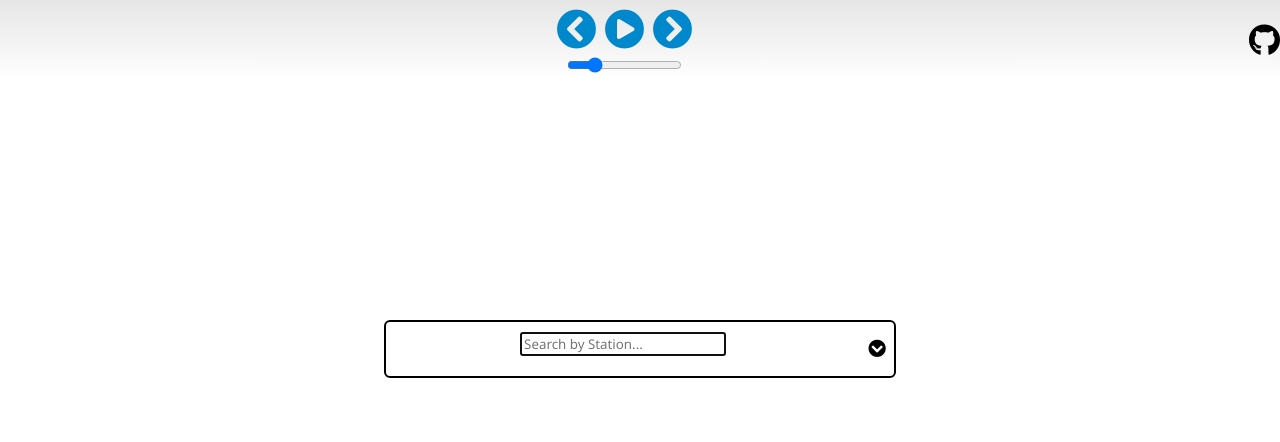
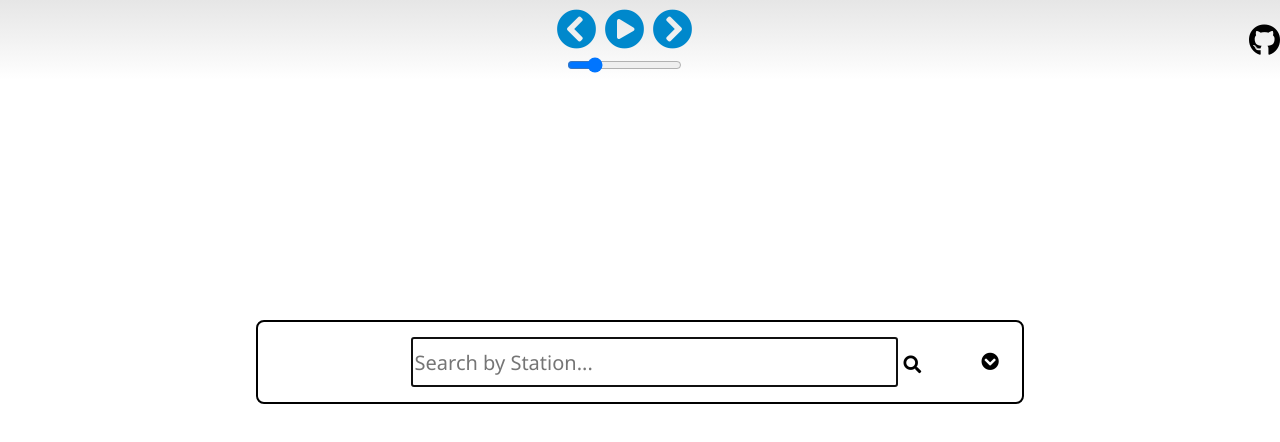
Before and after one commit to m1k3f/RadioPlayer-React, a React (Create React App) app in the folder ClientApp/: page / in a window 1280 px wide. Shown: the top 442 px of the page. Built offline with nearby package versions, Linux system fonts and the light colour scheme.

Commit message:
search UI updates

```diff
--- a/ClientApp/src/components/search/SearchResultItem.js
+++ b/ClientApp/src/components/search/SearchResultItem.js
@@ -5,6 +5,8 @@ import SearchStationLink from './controls/SearchStationLink'
 export default class SearchResultItem extends Component {
 
     render() {
+        let resultItem = this.props.resultItem;
+
         return (
             <div>
                 <AddPlaylistStationButton />
--- a/ClientApp/src/components/search/SearchResults.js
+++ b/ClientApp/src/components/search/SearchResults.js
@@ -4,9 +4,29 @@ import MoreResultsButton from './controls/MoreResultsButton'
 
 export default class SearchResults extends Component {
 
+    renderSearchItems = () => {
+        let content = null;
+        let items = this.props.results;
+        if (items !== null && items.length > 0) {
+            content = items.map((item) => {
+                return (
+                    <SearchResultItem resultItem={item} />
+                );
+            });
+        }
+
+        return (
+            <div className="searchResults">
+                {content}
+            </div>
+        );
+    }
+
     render() {
         return (
-            <div />
+            <React.Fragment>
+                {this.renderSearchItems()}
+            </React.Fragment>
         );
     }
 }
--- a/ClientApp/src/components/search/StationSearch.js
+++ b/ClientApp/src/components/search/StationSearch.js
@@ -9,30 +9,33 @@ export default class StationSearch extends Component {
         searchResults: null
     }
 
-    handleSearchBarCallback = (searchCriteria) => {
+    handleSearchBarCallback = async (searchCriteria) => {
+        let results = await this.getSearchResults(searchCriteria);
 
+        this.setState({
+            searchResults: results
+        });
     }
 
-    getSearchResults = async () => {
-        let advancedSearch = this.getSearchObject();
-
-        let request = new Request('api/radio/searchStations', {
-            method: 'POST',
-            headers: {
-                'Content-Type': 'application/json;charset=utf-8'
-            },
-            body: JSON.stringify(advancedSearch)
-        });
+    getSearchResults = async (searchCriteria) => {
+        return [];
+        // let request = new Request('api/radio/searchStations', {
+        //     method: 'POST',
+        //     headers: {
+        //         'Content-Type': 'application/json;charset=utf-8'
+        //     },
+        //     body: JSON.stringify(searchCriteria)
+        // });
 
         //send request to service
-        let serviceResultsObject = await fetch(request).then((response) => response.json());
+        //let serviceResultsObject = await fetch(request).then((response) => response.json());
 
     }
 
     render() {
         return (
             <section className="stationSearch">
-                <SearchBar stationSearchCallback={this.handleSearchBarCallback()} />
+                <SearchBar stationSearchCallback={this.handleSearchBarCallback} />
                 <SearchResults results={this.state.searchResults} />
             </section>
         );
--- a/ClientApp/src/components/search/controls/SearchBar.js
+++ b/ClientApp/src/components/search/controls/SearchBar.js
@@ -5,6 +5,10 @@ import ClearSearchButton from './ClearSearchButton'
 import AdvancedSearchBars from '../AdvancedSearchBars'
 
 export default class SearchBar extends Component {
+
+    state = {
+        showAdvanced: false
+    }
 
     componentDidMount() {
         this.searchStationName.focus();
@@ -17,56 +21,118 @@ export default class SearchBar extends Component {
         }
     }
 
+    handleSearchButtonClick = async (e) => {
+        let searchCriteria = this.getSearchCriteria();
+        this.props.stationSearchCallback(searchCriteria);
+    }
+
+    handleExpandButtonClick = (e) => {
+        if (this.state.showAdvanced) {
+            this.setState({
+                showAdvanced: false
+            });
+        }
+        else {
+            this.setState({
+                showAdvanced: true
+            });
+        }
+    }
+
     getSearchCriteria = () => {
         let searchCriteria = {};
         searchCriteria.offset = 0;
         searchCriteria.limit = 10;
         searchCriteria.order = 'votes';
         searchCriteria.reverse = true;
-        if (this.searchStationName.length > 0) {
-            searchCriteria.name = this.searchStationName;
+        if (this.searchStationName.value.length > 0) {
+            searchCriteria.name = this.searchStationName.value;
         }
-        // if (countrySearch.length > 0) {
-        //     searchCriteria.country = countrySearch;
-        // }
-        // if (stateSearch.length > 0) {
-        //     searchCriteria.state = stateSearch;
-        // }
-        // if (languageSearch.length > 0) {
-        //     searchCriteria.language = languageSearch;
-        // }
-        // if (tagSearch.length > 0) {
-        //     let tagArray = tagSearch.replace(",", "").split(" ");
-        //     searchCriteria.tagList = tagArray.join(",");
-        // }
-        // if (codecSearch.length > 0) {
-        //     searchCriteria.codec = codecSearch;
-        // }
-        // if (bitrateSearch.length > 0) {
-        //     if (!isNaN(bitrateSearch)) {
-        //         searchCriteria.bitrateMin = parseInt(bitrateSearch);
-        //         searchCriteria.bitrateMax = parseInt(bitrateSearch);
-        //     }
-        // }
+
+        if (this.state.showAdvanced) {
+            if (this.searchCountry.value.length > 0) {
+                searchCriteria.country = this.searchCountry.value;
+            }
+            if (this.searchState.value.length > 0) {
+                searchCriteria.state = this.searchState.value;
+            }
+            if (this.searchLanguage.value.length > 0) {
+                searchCriteria.language = this.searchLanguage.value;
+            }
+            if (this.searchTagList.value.length > 0) {
+                let tagArray = this.searchTagList.value.replace(",", "").split(" ");
+                searchCriteria.tagList = tagArray.join(",");
+            }
+            if (this.searchCodec.value.length > 0) {
+                searchCriteria.codec = this.searchCodec.value;
+            }
+            if (this.searchBitrate.value.length > 0) {
+                if (!isNaN(this.searchBitrate.value)) {
+                    searchCriteria.bitrateMin = parseInt(this.searchBitrate.value);
+                    searchCriteria.bitrateMax = parseInt(this.searchBitrate.value);
+                }
+            }
+        }
 
         return searchCriteria;
     }
 
+    renderAdvanced = () => {
+        let content = null;
+        if (this.state.showAdvanced) {
+            content = (
+                <div className="searchAdvanced">
+                    <div>
+                        <input type="text" placeholder="Country..."
+                                onKeyUp={this.handleKeyUp} ref={el => this.searchCountry = el} />
+                        <input type="text" placeholder="State..."
+                                onKeyUp={this.handleKeyUp} ref={el => this.searchState = el} />
+                        <input type="text" placeholder="Language..."
+                                onKeyUp={this.handleKeyUp} ref={el => this.searchLanguage = el} />
+                    </div>
+                    <div>
+                        <input type="text" placeholder="Tag List..."
+                                onKeyUp={this.handleKeyUp}  ref={el => this.searchTagList = el} />
+                        <input type="text" placeholder="Codec..."
+                                onKeyUp={this.handleKeyUp} ref={el => this.searchCodec = el} />
+                        <input type="text" placeholder="Kbps..."
+                                onKeyUp={this.handleKeyUp} ref={el => this.searchBitrate = el} />
+                    </div>
+                </div>
+            );
+        }
+
+        return (content);
+    }
+
     render() {
+        let expandButtonClass = (this.state.showAdvanced) ?
+                                'fas fa-chevron-circle-up fa-lg' :
+                                'fas fa-chevron-circle-down fa-lg';
+
         return (
             <div className="searchControlsAdvanced">
                 <div className="searchControls">
-                    <div />
-                    <div>
+                    <div className="controlItem" />
+                    <div className="controlItem">
                         <input ref={el => this.searchStationName = el}
                             type="text"
                             placeholder="Search by Station..."
                             onKeyUp={this.handleKeyUp} />
                         {/* <ClearSearchButton /> */}
+                        <button onClick={this.handleSearchButtonClick}>
+                            <i className="fas fa-search fa-lg"></i>
+                        </button>
                     </div>
-                    <AdvancedSearchButton />
+                    {/* <AdvancedSearchButton /> */}
+                    <div className="controlItem">
+                        <button onClick={this.handleExpandButtonClick} style={{padding: '8px'}}>
+                            <i className={expandButtonClass}></i>
+                        </button>
+                    </div>
                 </div>
-                <AdvancedSearchBars />
+                {/* <AdvancedSearchBars /> */}
+                {this.renderAdvanced()}
             </div>
         );
     }
--- a/ClientApp/src/css/radio.css
+++ b/ClientApp/src/css/radio.css
@@ -80,13 +80,13 @@ main .stationSearch {
     position: fixed;
     top: 40vh;
     display: flex;
+    flex-direction: column;
     justify-content: center;
     align-items: center;
     border: 2px solid black;
-    border-radius: 6px;
-    padding-top: 10px;
-    padding-bottom: 10px;
-    width: 40%;
+    border-radius: 8px;
+    padding: 15px;
+    min-width: 60%;
 }
 
 main .stationSearch .searchControlsAdvanced {
@@ -96,11 +96,26 @@ main .stationSearch .searchControlsAdvanced {
     width: 100%;
 }
 
+main .stationSearch .searchControlsAdvanced .searchControls .controlItem:nth-of-type(1) {flex-grow: 1;}
+main .stationSearch .searchControlsAdvanced .searchControls .controlItem:nth-of-type(2) {flex-grow: 3;}
+main .stationSearch .searchControlsAdvanced .searchControls .controlItem:nth-of-type(3) {flex-grow: 0;}
+
 main .stationSearch .searchControlsAdvanced .searchControls {
     display: flex;
     flex-direction: row;
     justify-content: space-between;
+    align-items: center;
     width: 100%
+}
+
+main .stationSearch .searchControlsAdvanced .searchControls div:nth-of-type(2) {
+    text-align: center;
+}
+
+main .stationSearch .searchControlsAdvanced .searchControls input {
+    width: 80%;
+    height: 50px;
+    font-size: 20px;
 }
 
 main .stationSearch .searchControlsAdvanced .searchControls button {
@@ -109,3 +124,21 @@ main .stationSearch .searchControlsAdvanced .searchControls button {
     background:none;
     cursor: pointer;
 }
+
+main .stationSearch .searchControlsAdvanced .searchAdvanced {
+    display: flex;
+    flex-direction: column;
+    margin-top: 10px;
+}
+
+main .stationSearch .searchControlsAdvanced .searchAdvanced div {
+    display: flex;
+    flex-direction: row;
+    justify-content: center;
+}
+
+main .stationSearch .searchControlsAdvanced .searchAdvanced div > * {
+    margin-right: 4px;
+    margin-bottom: 4px;
+    width: 20%;
+}
```
